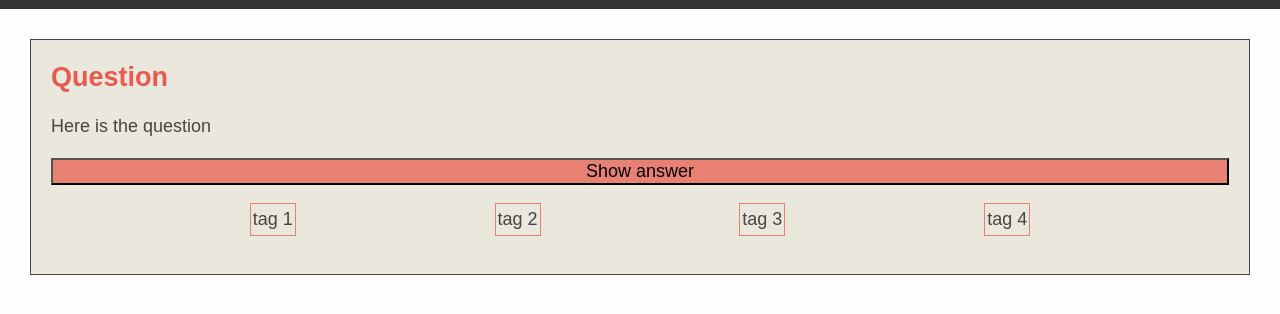
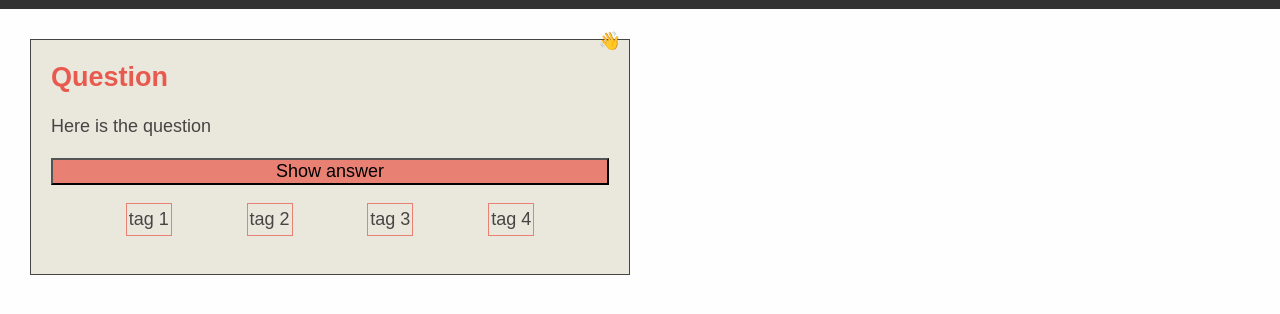
Before and after one commit to LisanneArdern/quiz-app, a website built with Vite: page src/index.html in a window 1280 px wide. Shown: the part 40-354 px from the top of the page. Built offline with nearby package versions, Linux system fonts and the light colour scheme.

Commit message:
Add bookmark

```diff
--- a/src/index.html
+++ b/src/index.html
@@ -21,6 +21,7 @@
         <li class="quiz-card__tag">tag 3</li>
         <li class="quiz-card__tag">tag 4</li>
       </ul>
+      <div class="quiz-card__bookmark">👋</div>
     </section>
   </body>
 </html>
--- a/src/styles/quiz-card/quiz-card.css
+++ b/src/styles/quiz-card/quiz-card.css
@@ -1,11 +1,19 @@
 .quiz-card {
   display: flex;
   flex-direction: column;
+  max-width: 600px;
   padding: 20px;
   margin: 30px;
   border: 1px var(--color-dark-grey) solid;
   background: var(--color-creme);
   color: var(--color-dark-grey);
+  position: relative;
+}
+
+.quiz-card__bookmark {
+  position: absolute;
+  top: -12px;
+  right: 8px;
 }
 
 .quiz-card__heading {
```
Also changed, not shown: src/styles/quiz-card/quiz-card.html (+1 -0 lines).
